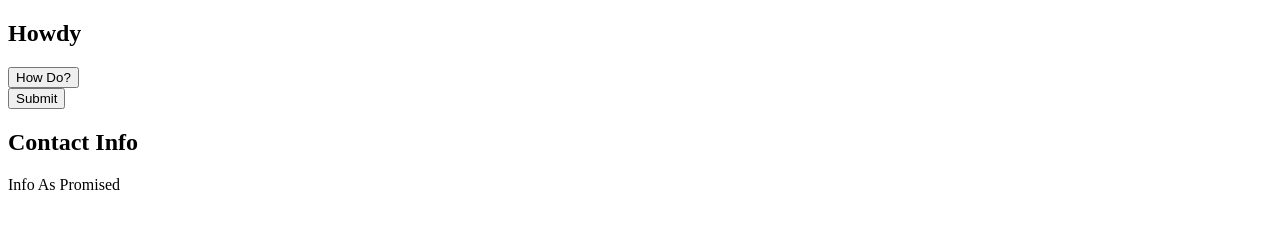
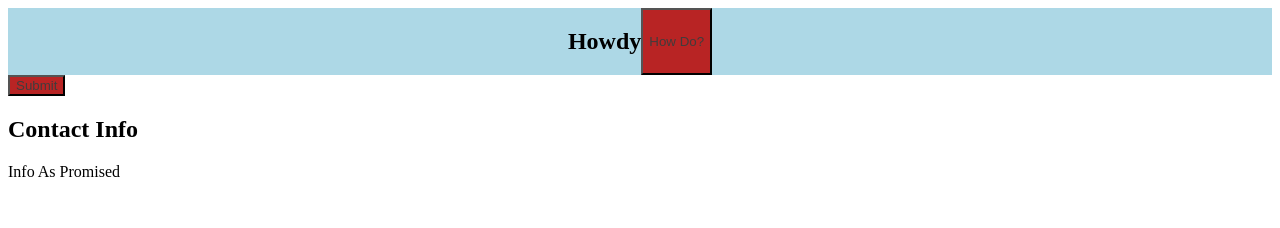
Before and after one commit to jsixx777/SASS_Intro, a plain HTML site: page index.html in a window 1280 px wide. Drawn offline with Linux system fonts and the light colour scheme.

Commit message:
added initial scss logic to play with variables

```diff
--- a/index.html
+++ b/index.html
@@ -4,6 +4,7 @@
 <head>
     <meta charset="UTF-8">
     <meta http-equiv="X-UA-Compatible" content="IE=edge">
+   <link rel="stylesheet" href="./styles/styles.css">
     <meta name="viewport" content="width=device-width, initial-scale=1.0">
     <title>Playing With SASS</title>
 </head>
@@ -12,6 +13,7 @@
     <header>
         <h2>Howdy</h2>
         <button>How Do?</button>
+    </header>
         <div class="contact">
             <button>Submit</button>
             <div class="info">
@@ -19,7 +21,7 @@
                 <p>Info As Promised</p>
             </div>
         </div>
-    </header>
+
 
 </body>
 
--- a/styles/styles.scss
+++ b/styles/styles.scss
@@ -0,0 +1,21 @@
+
+$primaryButton: rgb(184, 36, 36);
+$textColor: rgb(65, 60, 60);
+
+
+
+header {
+    background-color: lightblue;
+    display: flex;
+    justify-content: center;
+}
+
+header button {
+    background-color: $primaryButton;
+    color: $textColor
+}
+
+.contact button {
+    background-color: $primaryButton;
+    color: $textColor;
+}
```
Also changed, not shown: styles/styles.css (added), 1 other file.
